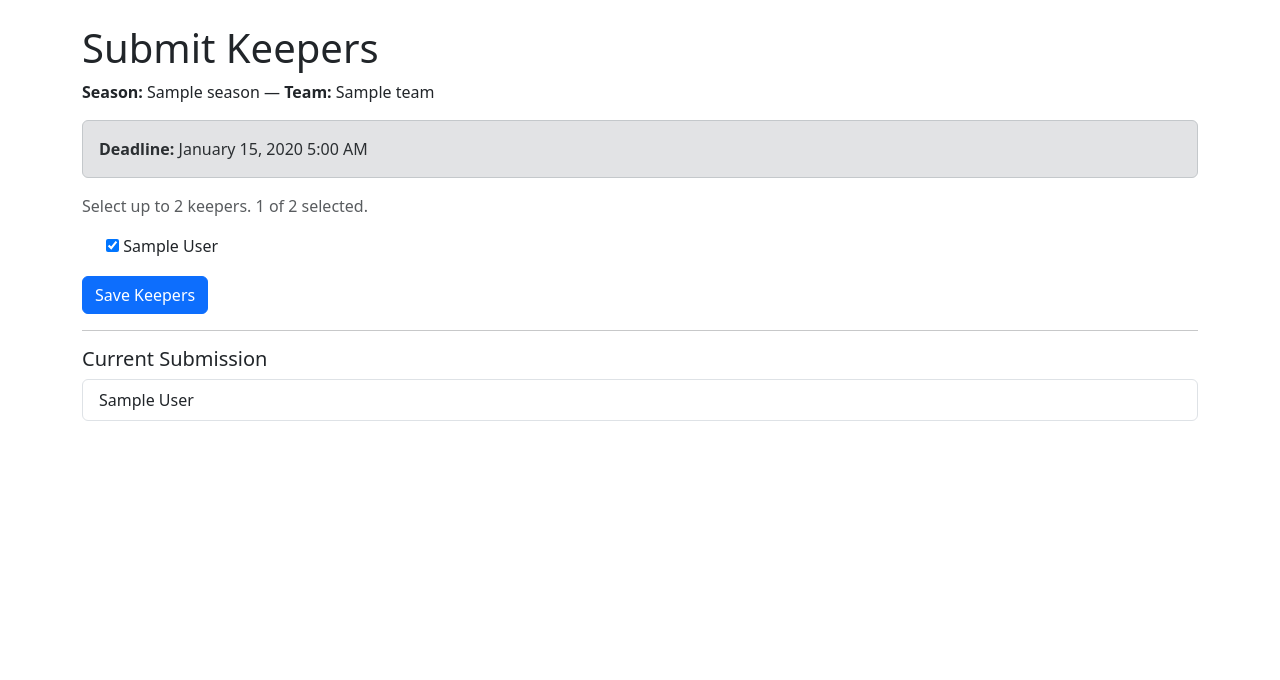
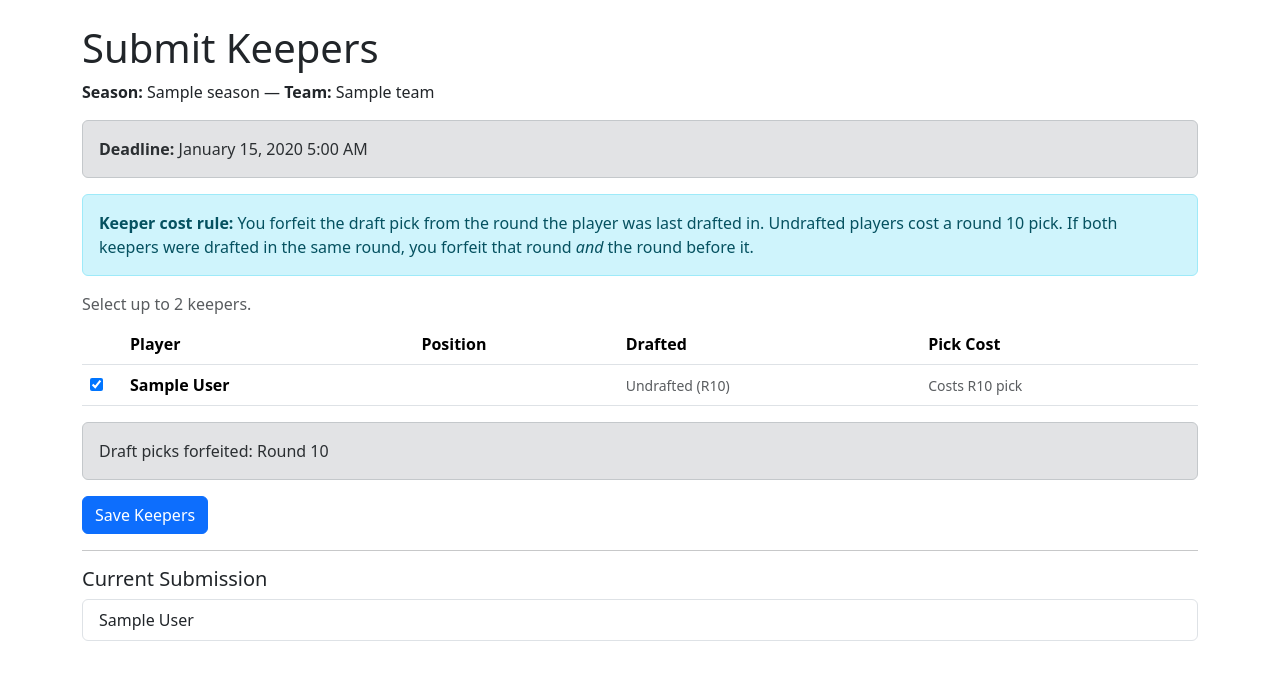
Before and after one commit to TomLafferty/fantasy_league_hub, a Django app: page /keepers/submit/ in a window 1280 px wide. Shown: the part 58-738 px from the top of the page. Run offline with Django 4.2, Linux system fonts and the light colour scheme; a user stored in the database is signed in; tables that the repository leaves empty hold one stand-in row (values such as "Sample post"); grey boxes marked "Sample" are stand-in pictures.

Commit message:
draft picks added

```diff
--- a/leaguehub/models.py
+++ b/leaguehub/models.py
@@ -115,6 +115,21 @@ class RosterSnapshot(models.Model):
         return f"{self.season.year} - {self.team.name} - {self.player.full_name}"
 
 
+class DraftPick(models.Model):
+    season = models.ForeignKey(Season, on_delete=models.CASCADE, related_name="draft_picks")
+    team = models.ForeignKey(Team, on_delete=models.CASCADE, null=True, blank=True, related_name="draft_picks")
+    player = models.ForeignKey(Player, on_delete=models.CASCADE, null=True, blank=True, related_name="draft_picks")
+    round = models.PositiveIntegerField()
+    pick = models.PositiveIntegerField()
+
+    class Meta:
+        unique_together = ("season", "round", "pick")
+        ordering = ["round", "pick"]
+
+    def __str__(self):
+        return f"{self.season.year} R{self.round}P{self.pick} — {self.player or 'unknown'}"
+
+
 class KeeperRecord(models.Model):
     SOURCE_CHOICES = [
         ("manual", "Manual"),
--- a/leaguehub/templates/leaguehub/submit_keepers.html
+++ b/leaguehub/templates/leaguehub/submit_keepers.html
@@ -22,28 +22,127 @@
 </div>
 {% endif %}
 
+<div class="alert alert-info">
+  <strong>Keeper cost rule:</strong> You forfeit the draft pick from the round the player was last drafted in.
+  Undrafted players cost a round 10 pick. If both keepers were drafted in the same round,
+  you forfeit that round <em>and</em> the round before it.
+</div>
+
 <form method="post">
   {% csrf_token %}
   {% if form.errors %}
     <div class="alert alert-danger">{{ form.errors }}</div>
   {% endif %}
-  <p class="text-muted">Select up to 2 keepers. <span id="keeper-count">{{ current_submissions.count }} of 2 selected.</span></p>
-  {% for checkbox in form.players %}
-    <div class="form-check">
-      {{ checkbox.tag }}
-      <label class="form-check-label" for="{{ checkbox.id_for_label }}">{{ checkbox.choice_label }}</label>
-    </div>
-  {% empty %}
-    <p class="text-muted">No eligible players on your roster.</p>
-  {% endfor %}
-  <button type="submit" class="btn btn-primary mt-3">Save Keepers</button>
+
+  <p class="text-muted mb-2">Select up to 2 keepers.</p>
+
+  <table class="table table-hover align-middle">
+    <thead>
+      <tr>
+        <th style="width:40px"></th>
+        <th>Player</th>
+        <th>Position</th>
+        <th>Drafted</th>
+        <th>Pick Cost</th>
+      </tr>
+    </thead>
+    <tbody>
+      {% for checkbox in form.players %}
+        {% with pid=checkbox.data.value %}
+        <tr class="keeper-row" data-player-id="{{ pid }}" data-round="{{ player_rounds|default_if_none:'' }}">
+          <td>{{ checkbox.tag }}</td>
+          <td><label class="form-check-label fw-semibold" for="{{ checkbox.id_for_label }}">{{ checkbox.choice_label }}</label></td>
+          <td class="text-muted small player-position"></td>
+          <td class="text-muted small player-draft-round"></td>
+          <td class="text-muted small player-cost"></td>
+        </tr>
+        {% endwith %}
+      {% empty %}
+        <tr><td colspan="5" class="text-muted">No eligible players on your roster.</td></tr>
+      {% endfor %}
+    </tbody>
+  </table>
+
+  <div id="cost-summary" class="alert alert-secondary d-none mb-3"></div>
+
+  <button type="submit" class="btn btn-primary">Save Keepers</button>
 </form>
 
+{{ player_rounds|json_script:"player-rounds-data" }}
 <script>
-  document.querySelectorAll('input[type=checkbox]').forEach(cb => cb.addEventListener('change', () => {
-    const count = document.querySelectorAll('input[type=checkbox]:checked').length;
-    document.getElementById('keeper-count').textContent = count + ' of 2 selected.';
-  }));
+const playerRounds = JSON.parse(document.getElementById('player-rounds-data').textContent);
+
+// Populate round/cost cells and wire up checkboxes
+document.querySelectorAll('.keeper-row').forEach(row => {
+  const pid = parseInt(row.dataset.playerId);
+  const round = playerRounds[pid] || 10;
+  const undrafted = !playerRounds[pid];
+  row.querySelector('.player-draft-round').textContent = undrafted ? 'Undrafted (R10)' : `Round ${round}`;
+  row.dataset.round = round;
+});
+
+function updateCosts() {
+  const checked = [...document.querySelectorAll('.keeper-row input[type=checkbox]:checked')];
+  const rows = document.querySelectorAll('.keeper-row');
+
+  // Clear all cost cells
+  rows.forEach(r => r.querySelector('.player-cost').textContent = '');
+
+  if (checked.length === 0) {
+    hideSummary();
+    return;
+  }
+
+  if (checked.length === 1) {
+    const round = parseInt(checked[0].closest('.keeper-row').dataset.round);
+    checked[0].closest('.keeper-row').querySelector('.player-cost').textContent = `Costs R${round} pick`;
+    showSummary([round]);
+    return;
+  }
+
+  if (checked.length === 2) {
+    const r1 = parseInt(checked[0].closest('.keeper-row').dataset.round);
+    const r2 = parseInt(checked[1].closest('.keeper-row').dataset.round);
+
+    if (r1 === r2) {
+      const preceding = Math.max(1, r1 - 1);
+      checked[0].closest('.keeper-row').querySelector('.player-cost').textContent = `Costs R${r1} pick`;
+      checked[1].closest('.keeper-row').querySelector('.player-cost').textContent = `Costs R${r1} pick (same round — also lose R${preceding})`;
+      showSummary([r1, preceding]);
+    } else {
+      checked[0].closest('.keeper-row').querySelector('.player-cost').textContent = `Costs R${r1} pick`;
+      checked[1].closest('.keeper-row').querySelector('.player-cost').textContent = `Costs R${r2} pick`;
+      showSummary([r1, r2]);
+    }
+    return;
+  }
+
+  // More than 2 checked — show warning
+  showSummary(null);
+}
+
+function showSummary(rounds) {
+  const el = document.getElementById('cost-summary');
+  el.classList.remove('d-none');
+  if (!rounds) {
+    el.className = 'alert alert-danger mb-3';
+    el.textContent = 'You may only select up to 2 keepers.';
+    return;
+  }
+  const sorted = [...rounds].sort((a, b) => a - b);
+  el.className = 'alert alert-secondary mb-3';
+  el.textContent = `Draft picks forfeited: ${sorted.map(r => `Round ${r}`).join(', ')}`;
+}
+
+function hideSummary() {
+  document.getElementById('cost-summary').classList.add('d-none');
+}
+
+document.querySelectorAll('.keeper-row input[type=checkbox]').forEach(cb => {
+  cb.addEventListener('change', updateCosts);
+});
+
+updateCosts();
 </script>
 
 <hr>
--- a/leaguehub/views.py
+++ b/leaguehub/views.py
@@ -4,7 +4,7 @@ from django.http import Http404
 from django.shortcuts import get_object_or_404, redirect, render
 
 from .forms import KeeperSubmissionForm
-from .models import Champion, KeeperRecord, KeeperSubmission, RosterSnapshot, Season, Standing, Team, TeamAccess
+from .models import Champion, DraftPick, KeeperRecord, KeeperSubmission, RosterSnapshot, Season, Standing, Team, TeamAccess
 
 
 def home(request):
@@ -97,22 +97,29 @@ def submit_keepers_view(request):
         team=team,
     ).select_related("player").order_by("player__full_name")
 
-    # Build ineligible player info: players on this team's final roster who were kept last year
     previous_season = Season.objects.filter(year=season.year - 1).first()
+
+    # Ineligible: players on this roster who were kept last year
     ineligible = []
     if previous_season:
         roster_player_ids = RosterSnapshot.objects.filter(
             season=season, team=team, is_final_roster=True
         ).values_list("player_id", flat=True)
-
         prior_records = (
             KeeperRecord.objects.filter(season=previous_season, player_id__in=roster_player_ids)
             .select_related("player", "team")
         )
-        ineligible = [
-            {"player": r.player, "kept_by": r.team.name}
-            for r in prior_records
-        ]
+        ineligible = [{"player": r.player, "kept_by": r.team.name} for r in prior_records]
+
+    # Draft round each eligible player was picked in last season (for keeper cost display)
+    # Undrafted players default to round 10
+    player_rounds = {}
+    if previous_season:
+        picks = DraftPick.objects.filter(
+            season=previous_season,
+            player__in=form.fields["players"].queryset,
+        ).values("player_id", "round")
+        player_rounds = {p["player_id"]: p["round"] for p in picks}
 
     return render(request, "leaguehub/submit_keepers.html", {
         "season": season,
@@ -120,4 +127,5 @@ def submit_keepers_view(request):
         "form": form,
         "current_submissions": current_submissions,
         "ineligible": ineligible,
+        "player_rounds": player_rounds,
     })
```
Also changed, not shown: leaguehub/management/commands/sync_all_yahoo_seasons.py (+11 -1 lines), leaguehub/management/commands/sync_yahoo_season.py (+7 -1 lines), leaguehub/services.py (+40 -1 lines), README.md, leaguehub/migrations/0005_add_draft_pick.py (added).
